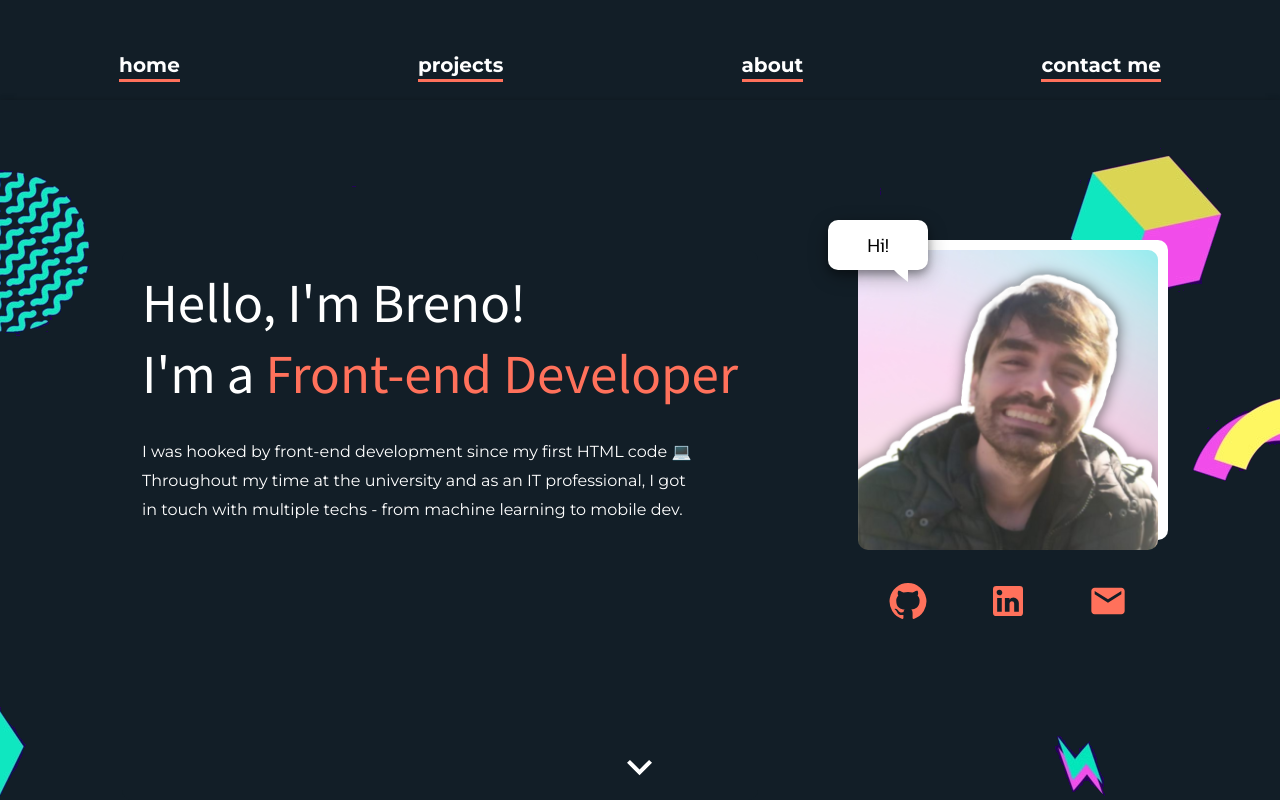
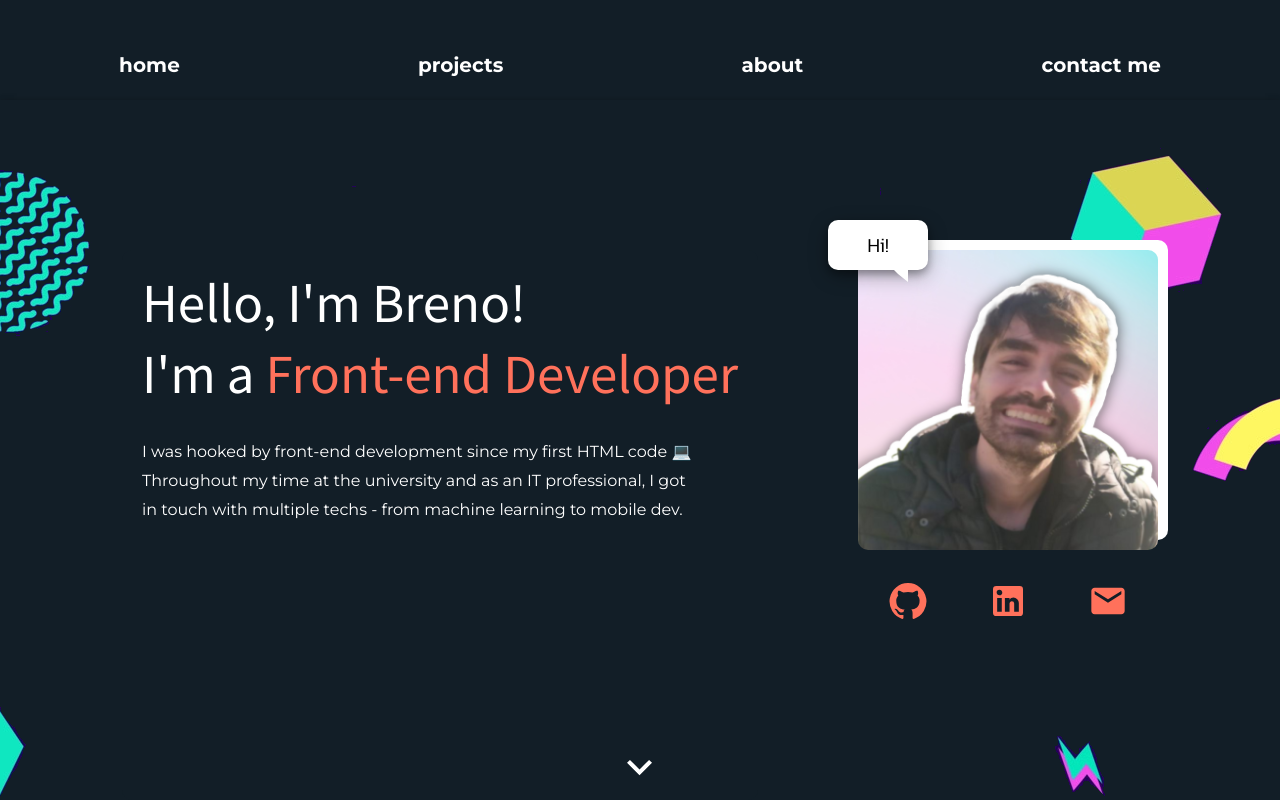
Before and after one commit to BrenoFischer/portfolio, a React (Create React App) app: page / in a window 1280 px wide. Shown: the top 800 px of the page. Built offline with nearby package versions, Linux system fonts and the light colour scheme.

Commit message:
change navigation item hover

```diff
--- a/src/routes/navigation/navigation.styles.scss
+++ b/src/routes/navigation/navigation.styles.scss
@@ -20,22 +20,23 @@
         text-transform: lowercase;
         font-size: 2rem;
         font-weight: bold;
-        transition: all 0.2s;
+        transition: all .3s ease;
         color: white;
 
 
         &-border {
-            width: 100%;
+            opacity: 0;
+            width: 0;
             position: absolute;
             bottom: -5px;
             background-color: rgb(255, 113, 91);
             height: 0.3rem;
-            transition: all 0.3s;
+            transition: all .3s;
         }
 
         &:hover &-border {
-            height: 0.5rem;
-            bottom: -3px;
+            opacity: 1;
+            width: 100%;
         }
     }
 }
```
